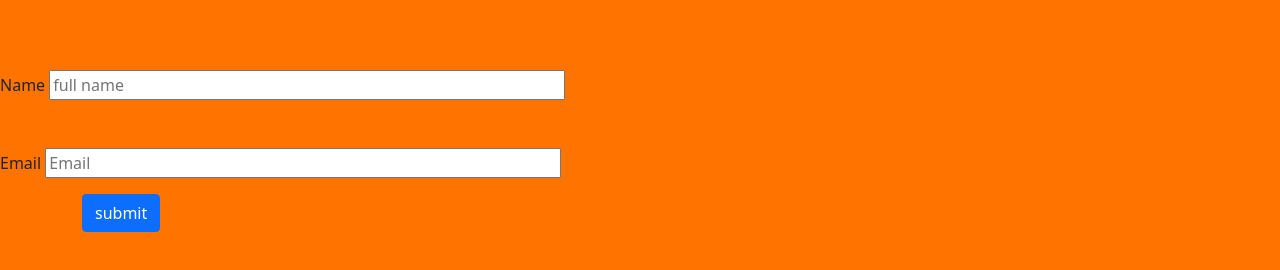
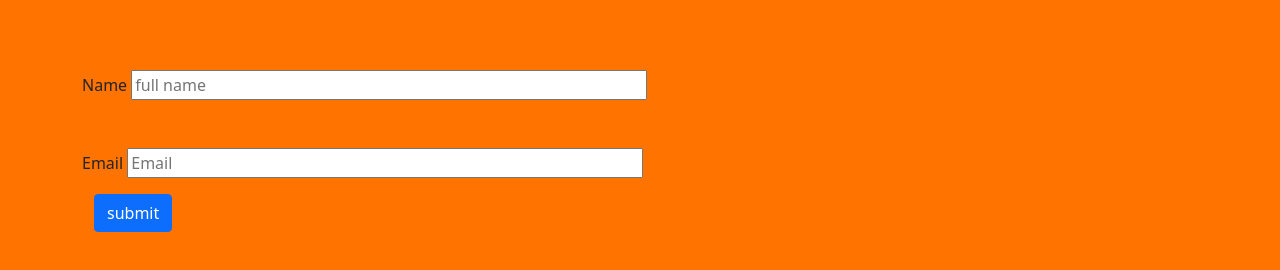
Before and after one commit to legendofzer0/genesis, a website: page kmc project/contact.html in a window 1280 px wide. Shown: the part 74-344 px from the top of the page. Drawn offline with nearby package versions, Linux system fonts and the light colour scheme.

Commit message:
contact change

```diff
--- a/kmc project/contact.html
+++ b/kmc project/contact.html
@@ -22,7 +22,7 @@
     </nav>
     <br /><br /><br /><br /><br /><br />
 
-    <div class="class-2">
+    <div class="class-2 container">
       <form>
         <label for="Name">Name</label>
         <input
```
